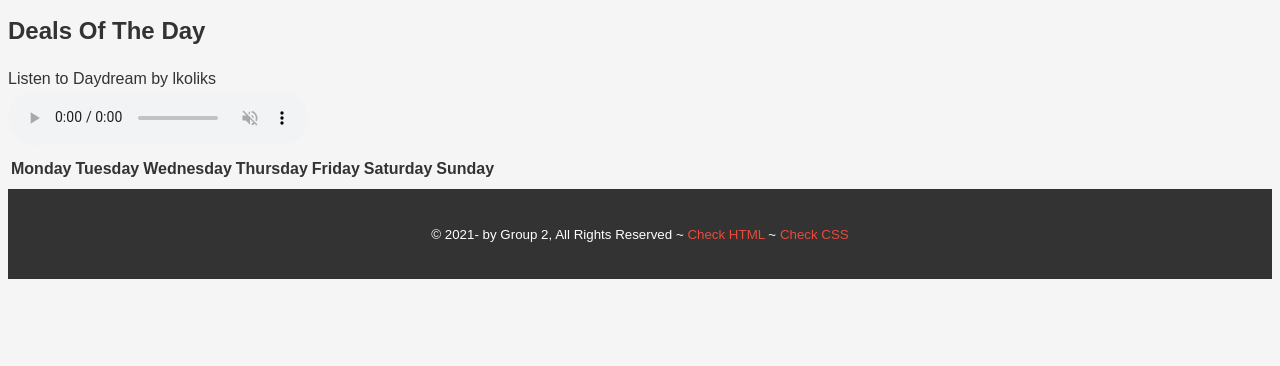
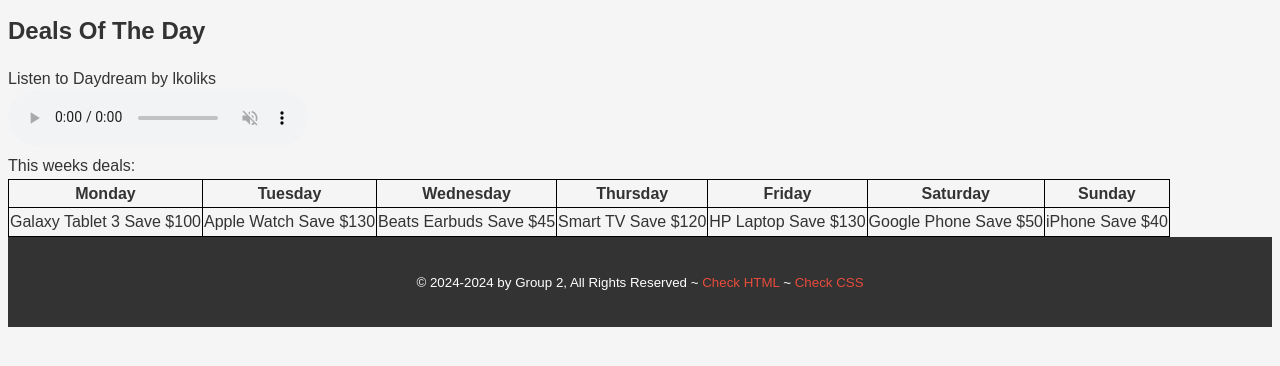
Before and after one commit to ybazail3/Gadget-Galaxy, a plain HTML site: page public/pages/sale.html in a window 1280 px wide. Shown: the part 150-516 px from the top of the page. Drawn offline with Linux system fonts and the light colour scheme.

Commit message:
added table

```diff
--- a/public/css/main.css
+++ b/public/css/main.css
@@ -65,6 +65,11 @@ footer {
     color: #fff;
 }
 
+table, th, td {
+    border: 1px solid black;
+    border-collapse: collapse;
+  }
+
 /* Responsive rules */
 
 /* DESKTOP */
--- a/public/pages/sale.html
+++ b/public/pages/sale.html
@@ -36,7 +36,7 @@
         </audio>
     </div>
     <table>
-        <tr>
+        <tr>This weeks deals:
             <th>Monday</th>
             <th>Tuesday</th>
             <th>Wednesday</th>
@@ -46,24 +46,24 @@
             <th>Sunday</th>
         </tr>
         <tr>
-            <td></td>
-            <td></td>
-            <td></td>
-            <td></td>
-            <td></td>
-            <td></td>
-            <td></td>
-            <td></td>
+            <td>Galaxy Tablet 3 Save $100</td>
+            <td>Apple Watch Save $130</td>
+            <td>Beats Earbuds Save $45</td>
+            <td>Smart TV Save $120</td>
+            <td>HP Laptop Save $130</td>
+            <td>Google Phone Save $50</td>
+            <td>iPhone Save $40</td>
         </tr>
     </table>
     <footer>
         <p>
-          <small>&copy; 2021-<span id="this-year"></span> by Group 2, All
+          <small>&copy; 2024-<span id="this-year"></span> by Group 2, All
             Rights Reserved ~
             <a id="html-checker" href="#" target="_blank">Check HTML</a> ~
             <a id="css-checker" href="#" target="_blank">Check CSS</a></small>
         </p>
       </footer>
+      <script src="../scripts/app.js"></script>
 </body>
 
 </html>
--- a/public/scripts/app.js
+++ b/public/scripts/app.js
@@ -1,2 +1,32 @@
 // Inputting our team names using console.log().
 console.log("Our Team: Hamzah, Selma, Yazmin, Jonathan, Luam");
+
+  //https://tinyurl.com/dynamic-html-checker
+  document
+  .getElementById("html-checker")
+  .setAttribute(
+    "href",
+    "https://validator.w3.org/nu/?doc=" + location.href
+  );
+
+document
+  .getElementById("css-checker")
+  .setAttribute(
+    "href",
+    "https://jigsaw.w3.org/css-validator/validator?uri=" + location.href
+  );
+
+//set current year in span with id of this-year
+let d = new Date();
+let thisYear = d.getFullYear();
+document.getElementById("this-year").innerHTML = thisYear;
+
+//manages mobile nav
+function myFunction() {
+  var x = document.getElementById("myTopnav");
+  if (x.className === "topnav") {
+    x.className += " responsive";
+  } else {
+    x.className = "topnav";
+  }
+}
```
Also changed, not shown: public/pages/about-us.html (+1 -1 lines), public/pages/index.html (+1 -1 lines), public/images/logo.png.
